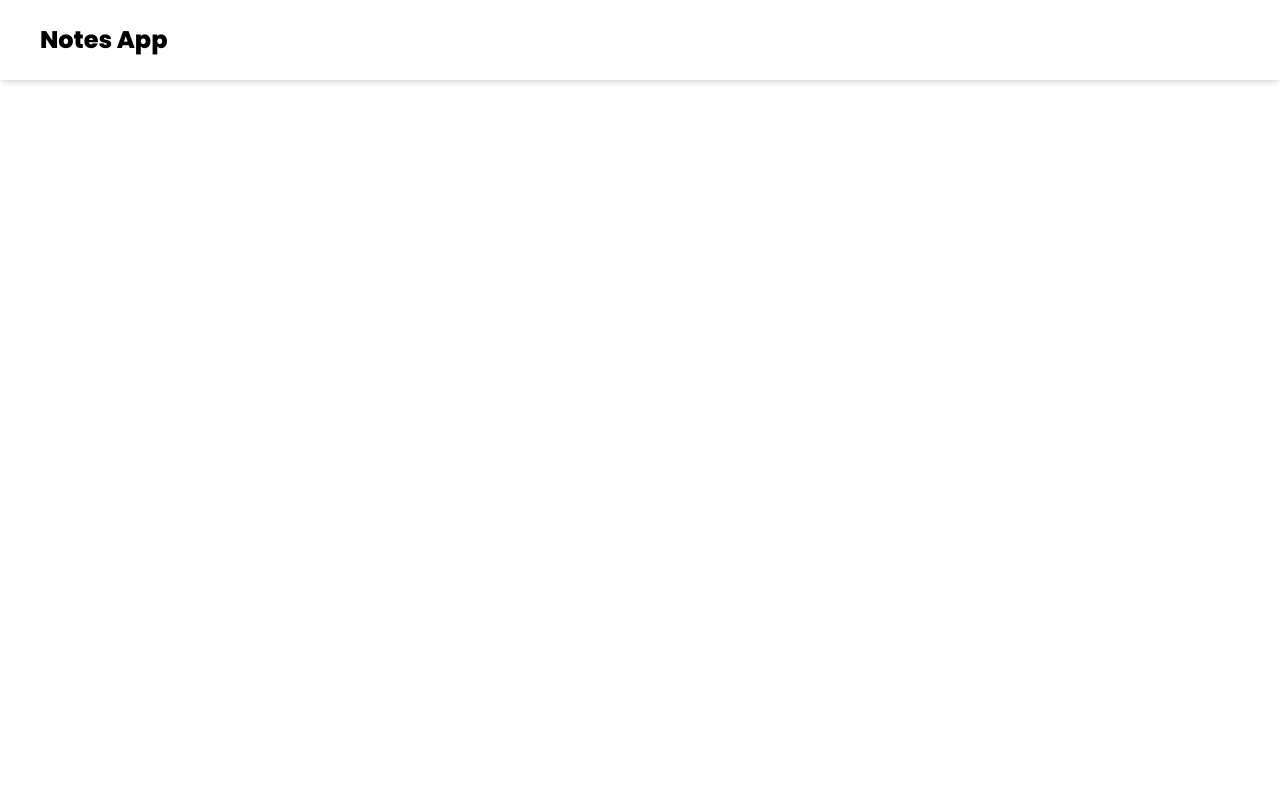
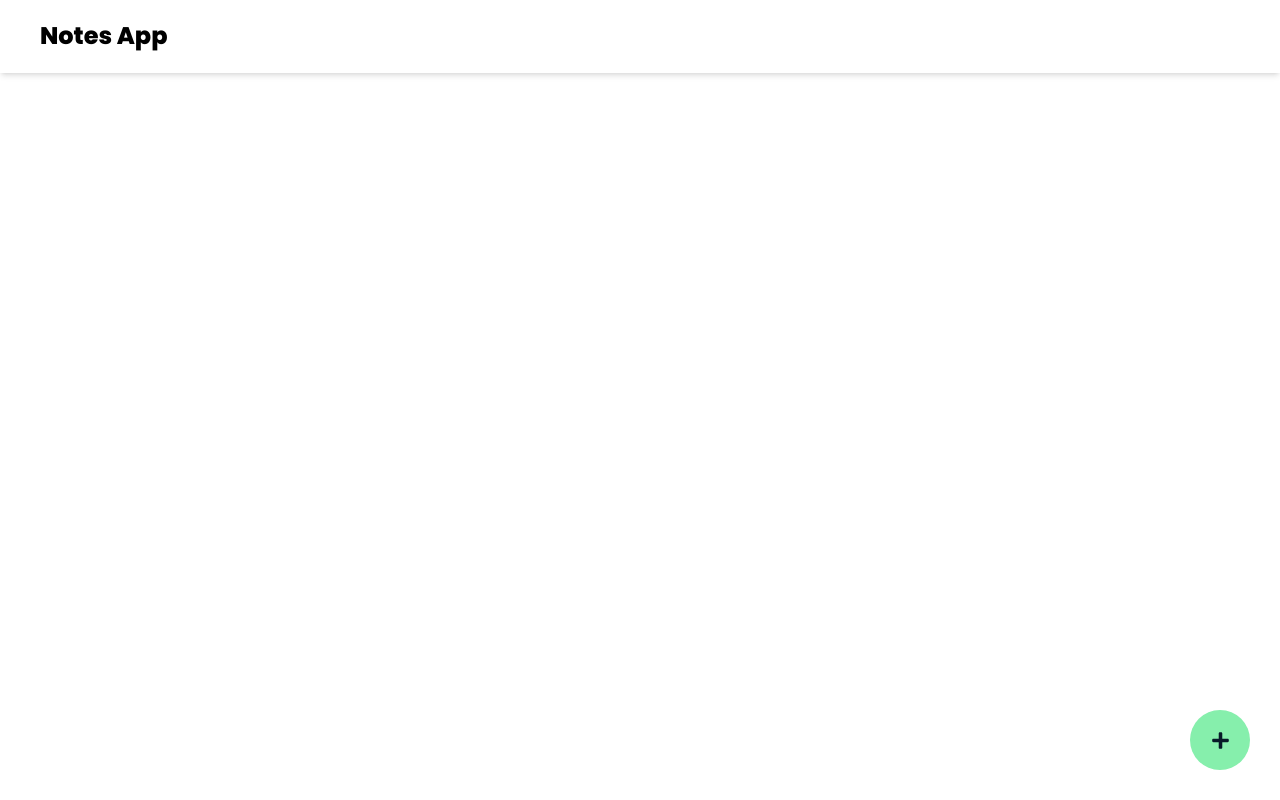
Before and after one commit to SHANIB-C-K/notes-app-mern, a Next.js app in the folder Frontend/notes-app-mern/: page / in a window 1280 px wide. Built offline with nearby package versions, Linux system fonts and the light colour scheme.

Commit message:
plus button created

```diff
--- /dev/null
+++ b/Frontend/notes-app-mern/app/components/Navbar/Navbar.css
@@ -0,0 +1,38 @@
+.plus-btn {
+  margin-right: 30px;
+  margin-bottom: 30px;
+  position: relative;
+  width: 60px;
+  height: 60px;
+  display: flex;
+  align-items: center;
+  justify-content: center;
+  border-radius: 50%;
+  font-size: 19px;
+  color: #081b29;
+  font-weight: 600;
+  letter-spacing: 1px;
+  z-index: 1;
+  position: relative;
+  overflow: hidden;
+  transition: 0.5s;
+}
+
+.plus-btn::before {
+    content: "";
+    position: absolute;
+    top: 0;
+    left: 0;
+    width: 0;
+    height: 100%;
+    z-index: -1;
+    transition: 0.5s;
+}
+
+.plus-btn:hover::before {
+    width: 100%;
+}
+
+.plus-btn:hover {
+    cursor: pointer;
+}
--- a/Frontend/notes-app-mern/app/page.tsx
+++ b/Frontend/notes-app-mern/app/page.tsx
@@ -1,11 +1,18 @@
 import React from "react";
 import Navbar from "./components/Navbar/Navbar";
+import { FaPlus } from "react-icons/fa";
+import './components/Navbar/Navbar.css'
 
 const page = () => {
   return (
     <>
-      <div className="h-screen w-screen flex flex-col bg-white text-black">
+      <div className="h-screen w-screen flex flex-col bg-white text-black overflow-x-hidden">
         <Navbar />
+        <div className="flex flex-col h-full w-full justify-end items-end">
+          <button className="plus-btn bg-green-300 before:bg-green-600">
+            <FaPlus />
+          </button>
+        </div>
       </div>
     </>
   );
```
Also changed, not shown: Frontend/notes-app-mern/package.json (+5 -4 lines), 1 other file (tests, documents, lock files or other folders).
